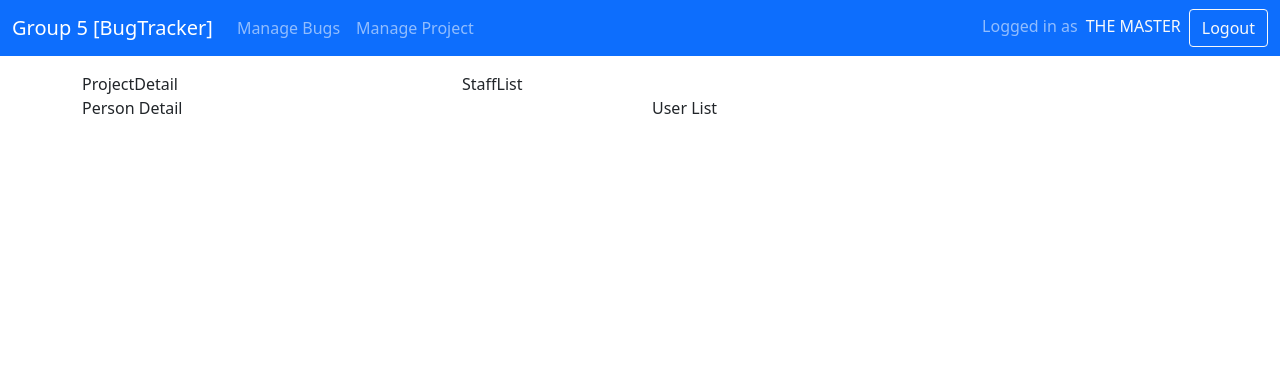
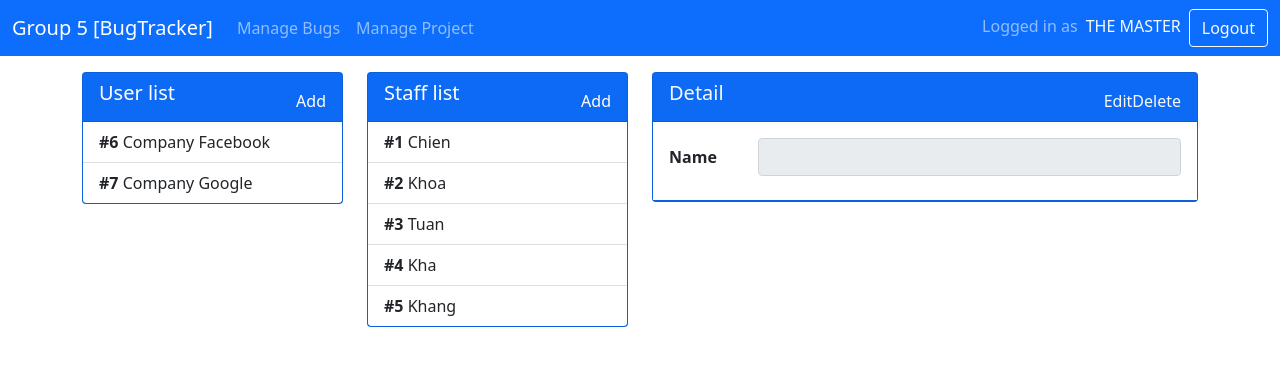
Before and after one commit to Khoa100500/WebApplicationProject-BugTracker, a React (Create React App) app in the folder frontend/: page /projectview in a window 1280 px wide. Shown: the top 366 px of the page. Built offline with nearby package versions, Linux system fonts and the light colour scheme; data requests are answered from the project's data file.

Commit message:
snapshot project view

```diff
--- a/frontend/db.json
+++ b/frontend/db.json
@@ -117,6 +117,11 @@
         {
           "time": "2021-05-14 02:57:14",
           "content": "Bug is forwarded to @tuan",
+          "authorID": "0"
+        },
+        {
+          "time": "2021-05-14 04:45:05",
+          "content": "thôi nhé\n",
           "authorID": "0"
         }
       ],
@@ -242,6 +247,20 @@
         }
       ],
       "id": "lkJ-mfx"
+    },
+    {
+      "title": "simple bug",
+      "description": "efefefef",
+      "userID": "7",
+      "staffID": "2",
+      "updates": [
+        {
+          "time": "2021-05-14 05:16:17",
+          "content": "Bug created",
+          "authorID": "0"
+        }
+      ],
+      "id": "-nxSdI1"
     }
   ],
   "people": [
--- a/frontend/src/components/NavBar/NavBar.component.jsx
+++ b/frontend/src/components/NavBar/NavBar.component.jsx
@@ -6,7 +6,7 @@ const NavBar = () => {
   const { name, role } = useContext(GlobalContext).user
 
   return (
-    <nav className="navbar navbar-expand-lg navbar-dark bg-primary">
+    <nav className="navbar navbar-expand-sm navbar-dark bg-primary">
       <div className="container-fluid">
         <a className="navbar-brand" href="#">
           Group 5 [BugTracker]
--- /dev/null
+++ b/frontend/src/components/ProjectView/AddStaff.component.jsx
@@ -0,0 +1,5 @@
+const AddStaff = () => {
+  return <div>Add</div>
+}
+
+export default AddStaff
--- /dev/null
+++ b/frontend/src/components/ProjectView/AddUser.component.jsx
@@ -0,0 +1,5 @@
+const AddUser = () => {
+  return <div>Add</div>
+}
+
+export default AddUser
--- /dev/null
+++ b/frontend/src/components/ProjectView/DeletePerson.component.jsx
@@ -0,0 +1,5 @@
+const DeleteUser = () => {
+  return <div>Delete</div>
+}
+
+export default DeleteUser
--- /dev/null
+++ b/frontend/src/components/ProjectView/EditPerson.component.jsx
@@ -0,0 +1,5 @@
+const EditUser = () => {
+  return <div>Edit</div>
+}
+
+export default EditUser
--- a/frontend/src/components/ProjectView/PersonDetail.component.jsx
+++ b/frontend/src/components/ProjectView/PersonDetail.component.jsx
@@ -1,5 +1,66 @@
-const PersonDetail = () => {
-  return <div>Person Detail</div>
+import { useContext } from 'react'
+import { GlobalContext } from '../../context/GlobalContext'
+
+import EditPerson from './EditPerson.component'
+import DeletePerson from './DeletePerson.component'
+
+const PersonDetail = ({ selectedPersonID }) => {
+  const {
+    user: { role },
+    peopleList,
+    bugList,
+  } = useContext(GlobalContext)
+
+  const person = peopleList.find((person) => person.id === selectedPersonID)
+  const _bugList = bugList.filter(
+    (bug) => bug.staffID === selectedPersonID || bug.userID === selectedPersonID
+  )
+
+  return (
+    <div className="card bg-primary text-light">
+      <div className="card-header d-flex justify-content-between align-items-end">
+        <h5>Detail {person?.role}</h5>
+        <div className="btn-group ">
+          <EditPerson />
+          <DeletePerson />
+        </div>
+      </div>
+      <div className="card-body bg-white text-dark">
+        <div className="row mb-2 align-items-center">
+          <label className="col-2" htmlFor="titledetail">
+            <strong>Name</strong>
+          </label>
+          <div className="col-10">
+            <input
+              readOnly
+              type="text"
+              id="titledetail"
+              className="form-control"
+              value={person?.name}
+            />
+          </div>
+        </div>
+      </div>
+      <ul className="list-group list-group-flush">
+        {_bugList?.map(({ id, userID, staffID, title }) => (
+          <li key={id} className="list-group-item">
+            <div className="d-flex justify-content-between">
+              <div>
+                <strong>#{id}</strong>
+                {' ' + title}
+              </div>
+              <div className="text-primary">
+                <em>{'@'}</em>
+                {person.role === 'user'
+                  ? peopleList.find((person) => person.id === staffID).username
+                  : peopleList.find((person) => person.id === userID).username}
+              </div>
+            </div>
+          </li>
+        ))}
+      </ul>
+    </div>
+  )
 }
 
 export default PersonDetail
--- a/frontend/src/components/ProjectView/ProjectDetail.component.jsx
+++ /dev/null
@@ -1,5 +0,0 @@
-const ProjectDetail = () => {
-  return <div>ProjectDetail</div>
-}
-
-export default ProjectDetail
--- a/frontend/src/components/ProjectView/ProjectView.component.jsx
+++ b/frontend/src/components/ProjectView/ProjectView.component.jsx
@@ -1,42 +1,29 @@
-import { useContext, useState } from 'react'
-import { GlobalContext } from '../../context/GlobalContext'
+import { useState } from 'react'
 
-import ProjectDetail from './ProjectDetail.component'
 import StaffList from './StaffList.component'
 import PersonDetail from './PersonDetail.component'
 import UserList from './UserList.component'
 
 const ProjectView = () => {
-  const {
-    user: { id },
-    peopleList,
-    refreshBugList,
-  } = useContext(GlobalContext)
-
-  const [selectedPerson, setSelectedPerson] = useState()
-
-  const setSelectedID = (id) => {}
+  const [selectedPersonID, setSelectedPersonID] = useState()
 
   return (
     <div className="container pt-3">
-      <div className="row row-cols-3">
-        <div className="col">
-          <ProjectDetail />
-        </div>
-        <div className="col">
-          <StaffList
-            selectedPerson={selectedPerson}
-            setSelectedPerson={setSelectedPerson}
+      <div className="row">
+        <div className="col-sm-3">
+          <UserList
+            selectedPersonID={selectedPersonID}
+            setSelectedPersonID={setSelectedPersonID}
           />
         </div>
-        <div className="col-6">
-          <PersonDetail />
+        <div className="col-sm-3">
+          <StaffList
+            selectedPersonID={selectedPersonID}
+            setSelectedPersonID={setSelectedPersonID}
+          />
         </div>
-        <div className="col">
-          <UserList
-            selectedPerson={selectedPerson}
-            setSelectedPerson={setSelectedPerson}
-          />
+        <div className="col-sm-6">
+          <PersonDetail selectedPersonID={selectedPersonID} />
         </div>
       </div>
     </div>
--- a/frontend/src/components/ProjectView/StaffList.component.jsx
+++ b/frontend/src/components/ProjectView/StaffList.component.jsx
@@ -1,5 +1,33 @@
-const StaffList = () => {
-  return <div>StaffList</div>
+import { useContext } from 'react'
+import { GlobalContext } from '../../context/GlobalContext'
+import AddUser from './AddUser.component'
+
+const StaffList = ({ selectedPersonID, setSelectedPersonID }) => {
+  const { peopleList } = useContext(GlobalContext)
+  const staffList = peopleList.filter((person) => person.role === 'staff')
+  return (
+    <div className="card bg-primary text-white">
+      <div className="card-header d-flex justify-content-between align-items-end">
+        <h5>Staff list</h5>
+        <AddUser />
+      </div>
+      <ul className="list-group list-group-flush">
+        {staffList.map((user) => (
+          <li
+            key={user.id}
+            className={
+              'list-group-item user-select-none list-group-item-action' +
+              (user.id === selectedPersonID ? ' active' : '')
+            }
+            onClick={() => setSelectedPersonID(user.id)}
+          >
+            <strong>#{user.id}</strong>
+            {' ' + user.name}
+          </li>
+        ))}
+      </ul>
+    </div>
+  )
 }
 
 export default StaffList
--- a/frontend/src/components/ProjectView/UserList.component.jsx
+++ b/frontend/src/components/ProjectView/UserList.component.jsx
@@ -1,5 +1,33 @@
-const UserList = () => {
-  return <div>User List</div>
+import { useContext } from 'react'
+import { GlobalContext } from '../../context/GlobalContext'
+import AddUser from './AddUser.component'
+
+const UserList = ({ selectedPersonID, setSelectedPersonID }) => {
+  const { peopleList } = useContext(GlobalContext)
+  const userList = peopleList.filter((person) => person.role === 'user')
+  return (
+    <div className="card bg-primary text-white">
+      <div className="card-header d-flex justify-content-between align-items-end">
+        <h5>User list</h5>
+        <AddUser />
+      </div>
+      <ul className="list-group list-group-flush">
+        {userList.map((user) => (
+          <li
+            key={user.id}
+            className={
+              'list-group-item user-select-none list-group-item-action' +
+              (user.id === selectedPersonID ? ' active' : '')
+            }
+            onClick={() => setSelectedPersonID(user.id)}
+          >
+            <strong>#{user.id}</strong>
+            {' ' + user.name}
+          </li>
+        ))}
+      </ul>
+    </div>
+  )
 }
 
 export default UserList
```
